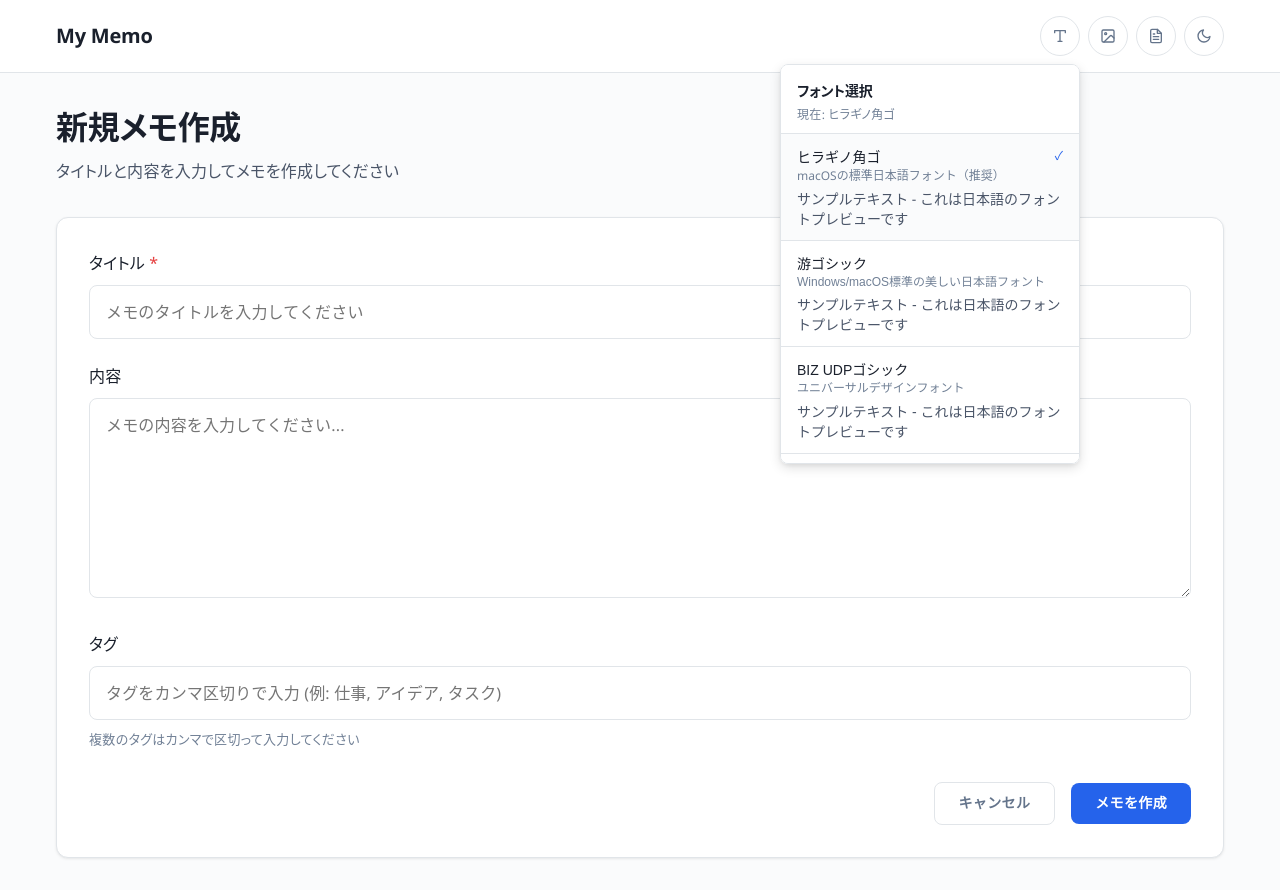
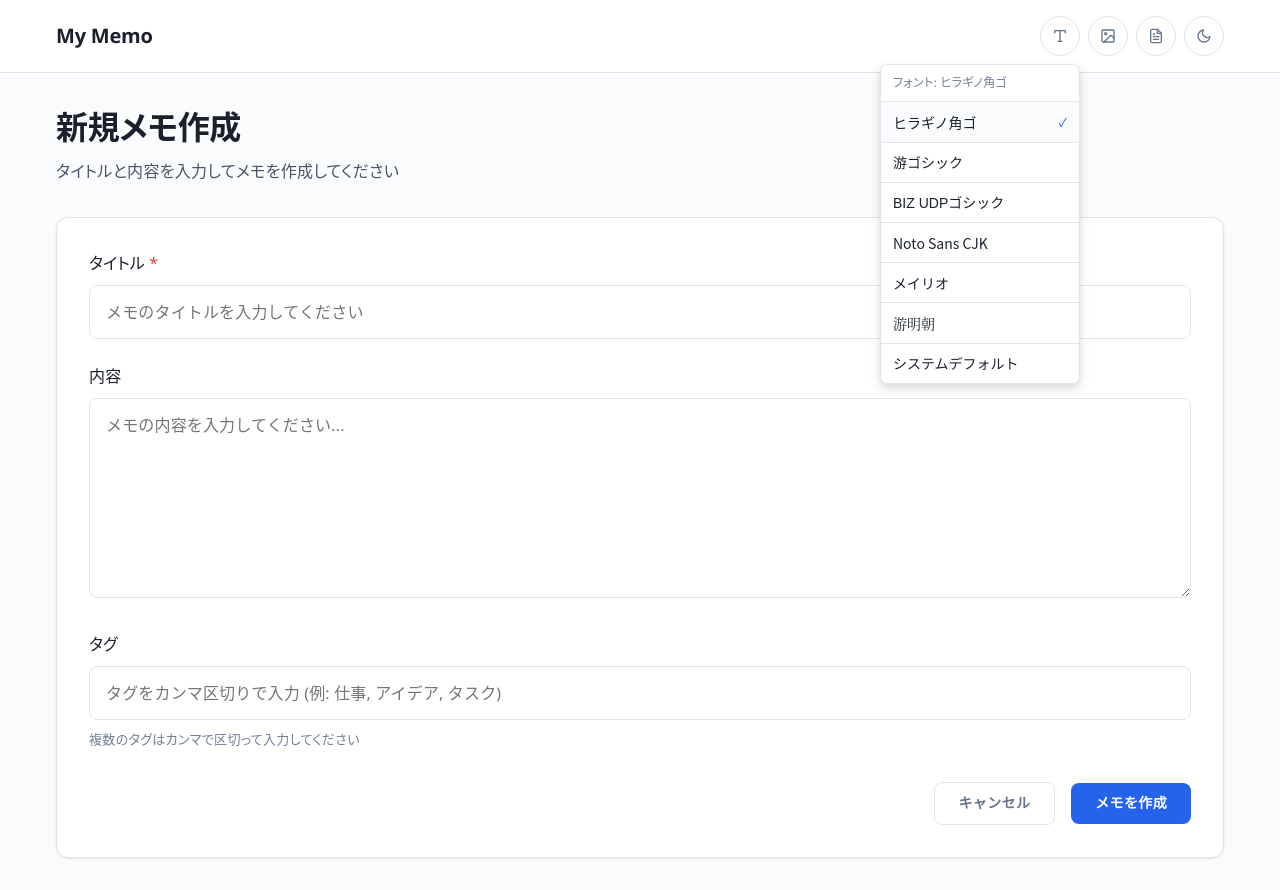
Before and after one commit to mituoka/my-memo, a React (Create React App) app: page /my-memo/memo/new in a window 1280 px wide. Both pictures are taken after a click on the button 1060 px from the left and 36 px from the top of the page. Built offline with nearby package versions, Linux system fonts and the light colour scheme; the HTML template or start-up script is replaced by a standard one.

Commit message:
FontUI更新

```diff
--- a/src/components/Header.tsx
+++ b/src/components/Header.tsx
@@ -122,27 +122,12 @@ function Header() {
                 borderRadius: '8px',
                 boxShadow: 'var(--shadow-lg)',
                 zIndex: 1000,
-                minWidth: '300px',
-                maxHeight: '400px',
-                overflow: 'auto'
+                minWidth: '200px',
+                overflow: 'hidden'
               }}
             >
-              <div style={{ padding: '1rem 1rem 0.5rem 1rem', borderBottom: '1px solid var(--border)' }}>
-                <h3 style={{
-                  margin: 0,
-                  fontSize: '0.875rem',
-                  fontWeight: '600',
-                  color: 'var(--text-primary)'
-                }}>
-                  フォント選択
-                </h3>
-                <p style={{
-                  margin: '0.25rem 0 0 0',
-                  fontSize: '0.75rem',
-                  color: 'var(--text-muted)'
-                }}>
-                  現在: {currentFont.name}
-                </p>
+              <div style={{ padding: '0.5rem 0.75rem', borderBottom: '1px solid var(--border)', fontSize: '0.75rem', color: 'var(--text-muted)' }}>
+                フォント: {currentFont.name}
               </div>
 
               {fontOptions.map(font => (
@@ -151,7 +136,7 @@ function Header() {
                   onClick={() => handleFontChange(font.id)}
                   style={{
                     width: '100%',
-                    padding: '0.75rem 1rem',
+                    padding: '0.6rem 0.75rem',
                     background: currentFont.id === font.id ? 'var(--background)' : 'transparent',
                     border: 'none',
                     textAlign: 'left',
@@ -159,7 +144,10 @@ function Header() {
                     borderBottom: '1px solid var(--border)',
                     fontFamily: font.fontFamily,
                     fontSize: '0.875rem',
-                    color: 'var(--text-primary)'
+                    color: 'var(--text-primary)',
+                    display: 'flex',
+                    justifyContent: 'space-between',
+                    alignItems: 'center'
                   }}
                   onMouseEnter={(e) => {
                     if (currentFont.id !== font.id) {
@@ -172,33 +160,10 @@ function Header() {
                     }
                   }}
                 >
-                  <div style={{ fontWeight: '500', marginBottom: '0.125rem' }}>
-                    {font.name}
-                    {currentFont.id === font.id && (
-                      <span style={{
-                        float: 'right',
-                        color: 'var(--primary)',
-                        fontSize: '0.75rem'
-                      }}>
-                        ✓
-                      </span>
-                    )}
-                  </div>
-                  <div style={{
-                    fontSize: '0.75rem',
-                    color: 'var(--text-muted)',
-                    lineHeight: 1.3
-                  }}>
-                    {font.description}
-                  </div>
-                  <div style={{
-                    marginTop: '0.25rem',
-                    fontSize: '0.875rem',
-                    fontFamily: font.fontFamily,
-                    color: 'var(--text-secondary)'
-                  }}>
-                    サンプルテキスト - これは日本語のフォントプレビューです
-                  </div>
+                  <span>{font.name}</span>
+                  {currentFont.id === font.id && (
+                    <span style={{ color: 'var(--primary)', fontSize: '0.75rem' }}>✓</span>
+                  )}
                 </button>
               ))}
             </div>
```
